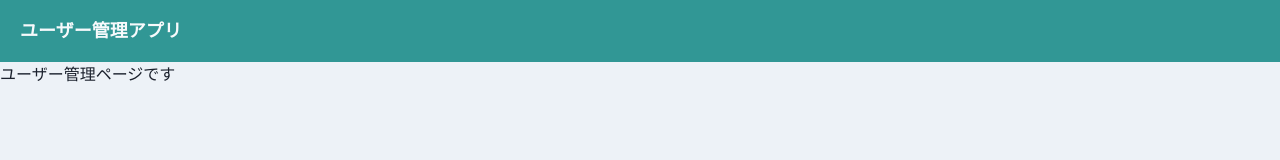
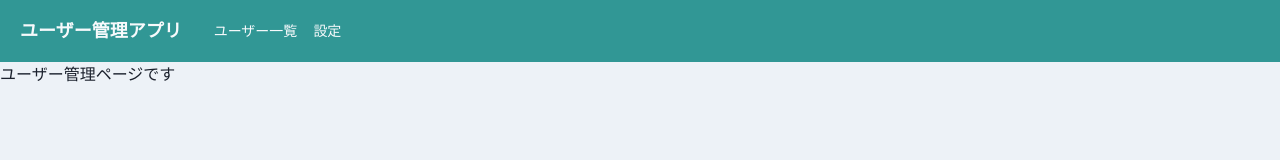
Before and after one commit to taku-Matsunaga/react-check6, a React (Create React App) app: page /home/user_management in a window 1280 px wide. Shown: the top 160 px of the page. Built offline with nearby package versions, Linux system fonts and the light colour scheme.

Commit message:
create header

```diff
--- a/package.json
+++ b/package.json
@@ -3,6 +3,7 @@
   "version": "0.1.0",
   "private": true,
   "dependencies": {
+    "@chakra-ui/icons": "^1.0.13",
     "@chakra-ui/react": "^1.6.1",
     "@emotion/react": "^11.4.0",
     "@emotion/styled": "^11.3.0",
--- a/src/components/organisms/layouts/Header.tsx
+++ b/src/components/organisms/layouts/Header.tsx
@@ -1,8 +1,15 @@
-import { Flex, Heading } from "@chakra-ui/layout";
+import { Button, IconButton } from "@chakra-ui/button";
+import { useDisclosure } from "@chakra-ui/hooks";
+import { HamburgerIcon } from "@chakra-ui/icons";
+import { Box, Flex, Heading, Link } from "@chakra-ui/layout";
+import { Drawer, DrawerBody, DrawerContent, DrawerOverlay } from "@chakra-ui/modal";
 import { memo, VFC } from "react";
 
 export const Header: VFC = memo(() => {
+  const { isOpen, onOpen, onClose } = useDisclosure();
+
   return (
+    <>
     <Flex
       as="nav"
       bg="teal.500"
@@ -11,7 +18,28 @@ export const Header: VFC = memo(() => {
       justify="space-between"
       padding={{ base: 3, md: 5 }}
     >
+      <Flex align="center" as="a" mr={8} _hover={{ cursor: "pointer" }}>
         <Heading as="h1" fontSize={{ base: "md", md: "lg" }}>ユーザー管理アプリ</Heading>
       </Flex>
+      <Flex align="center" fontSize="sm" flexGrow={2} display={{ base: "none", md: "flex" }}>
+        <Box pr={4}>
+          <Link>ユーザー一覧</Link>
+        </Box>
+        <Link>設定</Link>
+      </Flex>
+      <IconButton aria-label="メニューボタン" icon={ <HamburgerIcon /> } size="sm" variant="unstyled" display={{ base: "block" , md: "none" }} onClick={onOpen} />
+    </Flex>
+    <Drawer placement="left" size="xs" onClose={onClose} isOpen={isOpen}>
+      <DrawerOverlay>
+        <DrawerContent>
+          <DrawerBody p={0} bg="gray.100">
+            <Button w="100%">TOP</Button>
+            <Button w="100%">ユーザー一覧</Button>
+            <Button w="100%">設定</Button>
+          </DrawerBody>
+        </DrawerContent>
+      </DrawerOverlay>
+    </Drawer>
+    </>
   )
 });
```
Also changed, not shown: 2 other files (tests, documents, lock files or other folders). Lines whose indentation alone changed are shown as unchanged.
